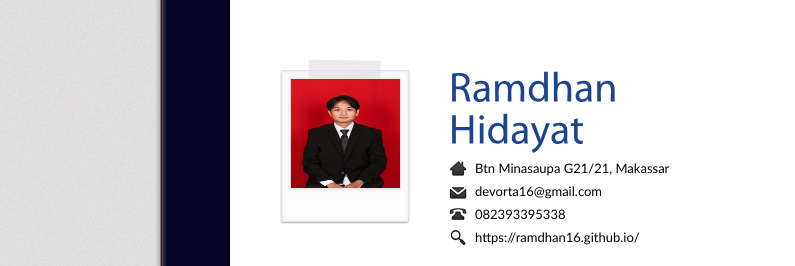
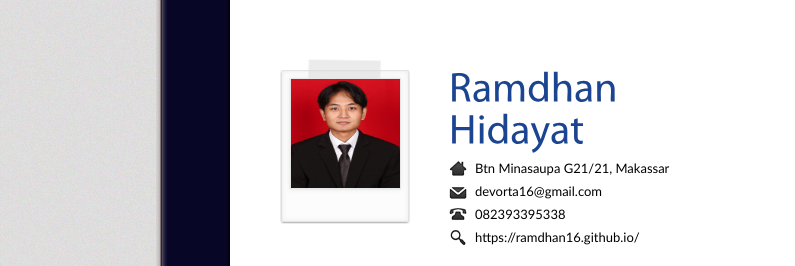
Before and after one commit to ramdhan16/ramdhan16.github.io, a plain HTML site: page index.html in a window 1280 px wide. Shown: the part 208-474 px from the top of the page, 0-795 px from the left. Drawn offline with Linux system fonts and the light colour scheme.

Commit message:
Update index.html

```diff
--- a/index.html
+++ b/index.html
@@ -33,7 +33,7 @@
       <div id="paper-mid">
         <div class="entry">
           <!-- Begin Image -->
-          <img class="portrait" src="images/ramdhan0.jpeg" alt="Ramdhan Hidayat" />
+          <img class="portrait" src="images/ramdhan00.jpg" alt="Ramdhan Hidayat" />
           <!-- End Image -->
           <!-- Begin Personal Information -->
           <div class="self">
```
